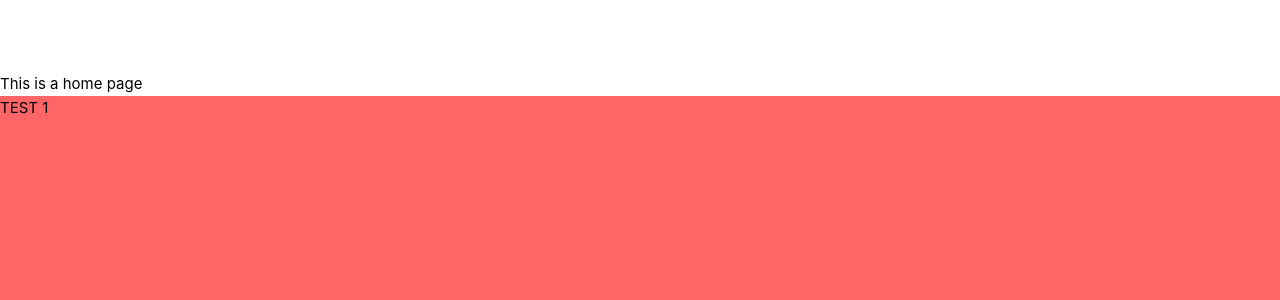
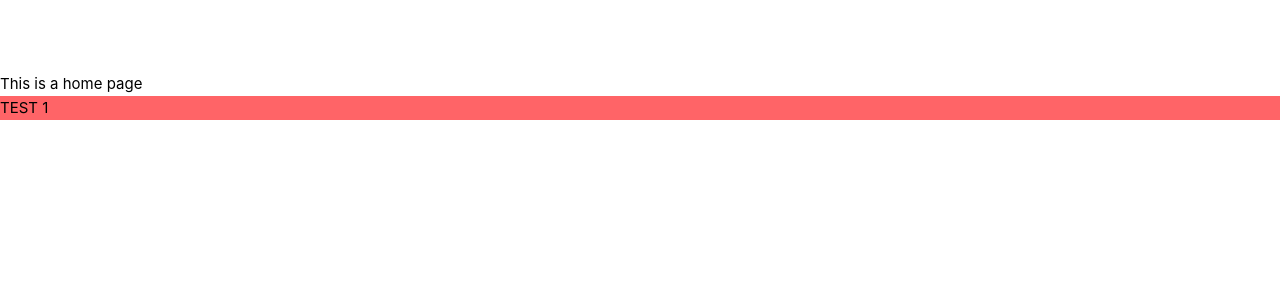
Before and after one commit to joshepen/upclick, a Vue app: page / in a window 1280 px wide. Shown: the top 300 px of the page. Built offline with nearby package versions, Linux system fonts and the light colour scheme.

Commit message:
Make one XMB Component

```diff
--- a/src/components/XMBColumn.vue
+++ /dev/null
@@ -1,42 +0,0 @@
-<script setup lang="ts">
-import { ref, defineProps, useSlots, computed } from "vue"
-
-const props = defineProps({
-    defaultActive: {
-        type: Number, required: true
-    },
-    slotCount: {
-        type: Number, required: true
-    }
-})
-
-const slots = useSlots()
-const slotCount = computed(() => {
-    return Object.keys(slots).filter(name => /^slot-\d+$/.test(name)).length
-})
-
-const activeIndex = ref(props.defaultActive)
-
-function moveDown() {
-    if (activeIndex.value > 0) {
-        activeIndex.value -= 1
-    }
-}
-
-function moveUp() {
-    if (activeIndex.value < slotCount.value - 1) {
-        activeIndex.value += 1
-    }
-}
-
-</script>
-
-<template>
-    <div @keyup.up="moveDown" @keyup.down="moveUp" tabindex="0">
-        <div v-for="index in slotCount" :key="index">
-            <div v-show="activeIndex === index - 1">
-                <slot :name="'slot-' + (index - 1)" />
-            </div>
-        </div>
-    </div>
-</template>
--- a/src/components/XrossMediaBar.vue
+++ b/src/components/XrossMediaBar.vue
@@ -1,51 +1,51 @@
 <script setup lang="ts">
-/*
-    - XMB holds XMB Columns
-    - XMB Columns holds XMB Panels
+import { ref, defineProps, useSlots, computed } from "vue"
 
-    - Panels are passed to columns in the Column slot
-    - A list is passed to the column containing all of the visibility refs
-    - On column up/down arrow or w/s key:
-        - make the current panel invisible and the next one visible
-    - Also need to pass the starting one? or maybe have the Column user set them as desired
-
-    - transitions controlled by vue CSS-based-transitions
-    - Probably goind to need some type of cooldown on the switching of pages
-
-    - Columns are passed to XMB in slot
-    - Basically do the same thing as with panels except left/right
-*/
-import { defineModel, defineProps } from "vue"
-const activeList = defineModel('activeList')
+// TODO Handle mouse events to work globally but only for active slot?
 
 const props = defineProps({
     defaultActive: {
         type: Number, required: true
+    },
+    horizontal: {
+        type: Boolean, default: false
     }
 })
-let activeIndex = props.defaultActive
-activeList.value[activeIndex] = true
+
+const slots = useSlots()
+const slotCount = computed(() => {
+    return Object.keys(slots).filter(name => /^slot-\d+$/.test(name)).length
+})
+
+const activeIndex = ref(props.defaultActive)
 
 function moveDown() {
-    if (activeIndex > 0) {
-        activeList.value[activeIndex] = false
-        activeIndex -= 1
-        activeList.value[activeIndex] = true
+    if (activeIndex.value > 0) {
+        activeIndex.value -= 1
     }
 }
 
 function moveUp() {
-    if (activeIndex < activeList.value.length - 1) {
-        activeList.value[activeIndex] = false
-        activeIndex += 1
-        activeList.value[activeIndex] = true
+    if (activeIndex.value < slotCount.value - 1) {
+        activeIndex.value += 1
     }
 }
 
 </script>
 
 <template>
-    <div @keyup.right="moveDown" @keyup.left="moveUp" tabindex="0">
-        <slot />
+    <div v-if="!props.horizontal" @keyup.up="moveDown" @keyup.down="moveUp" tabindex="0">
+        <div v-for="index in slotCount" :key="index">
+            <div v-show="activeIndex === index - 1">
+                <slot :name="'slot-' + (index - 1)" />
+            </div>
+        </div>
+    </div>
+    <div v-else @keyup.left="moveDown" @keyup.right="moveUp" tabindex="0">
+        <div v-for="index in slotCount" :key="index">
+            <div v-show="activeIndex === index - 1">
+                <slot :name="'slot-' + (index - 1)" />
+            </div>
+        </div>
     </div>
 </template>
--- a/src/views/HomeView.vue
+++ b/src/views/HomeView.vue
@@ -1,21 +1,50 @@
 <script setup lang="ts">
 import { ref } from 'vue'
-import XMBColumn from "@/components/XMBColumn.vue"
 import XrossMediaBar from '@/components/XrossMediaBar.vue';
 const activeList = ref(new Array(5).fill(false))
 </script>
 
 <template>
     <h1>This is a home page</h1>
-    <XMBColumn class="flex-1 w-full bg-red-400" v-model:active-list="activeList" :default-active="1" :slot-count=3>
+    <XrossMediaBar horizontal :default-active="0">
         <template #slot-0>
-            <div>TEST 0</div>
+            <XrossMediaBar class="flex-1 w-full bg-red-400" v-model:active-list="activeList" :default-active="1">
+                <template #slot-0>
+                    <div>TEST 0</div>
+                </template>
+                <template #slot-1>
+                    <div>TEST 1</div>
+                </template>
+                <template #slot-2>
+                    <div>TEST 2</div>
+                </template>
+            </XrossMediaBar>
         </template>
         <template #slot-1>
-            <div>TEST 1</div>
+            <XrossMediaBar class="flex-1 w-full bg-green-400" v-model:active-list="activeList" :default-active="1">
+                <template #slot-0>
+                    <div>TEST 0</div>
+                </template>
+                <template #slot-1>
+                    <div>TEST 1</div>
+                </template>
+                <template #slot-2>
+                    <div>TEST 2</div>
+                </template>
+            </XrossMediaBar>
         </template>
         <template #slot-2>
-            <div>TEST 2</div>
+            <XrossMediaBar class="flex-1 w-full bg-blue-400" v-model:active-list="activeList" :default-active="1">
+                <template #slot-0>
+                    <div>TEST 0</div>
+                </template>
+                <template #slot-1>
+                    <div>TEST 1</div>
+                </template>
+                <template #slot-2>
+                    <div>TEST 2</div>
+                </template>
+            </XrossMediaBar>
         </template>
-    </XMBColumn>
+    </XrossMediaBar>
 </template>
```
